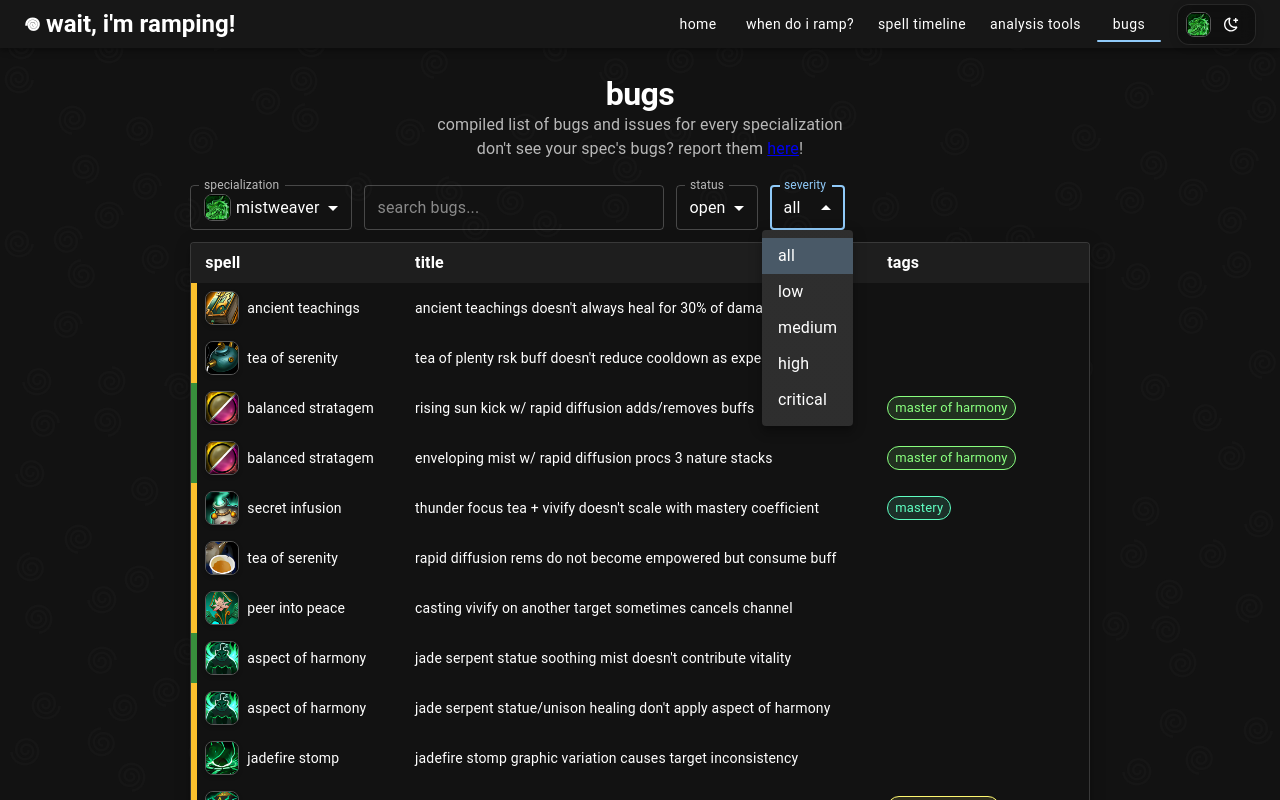
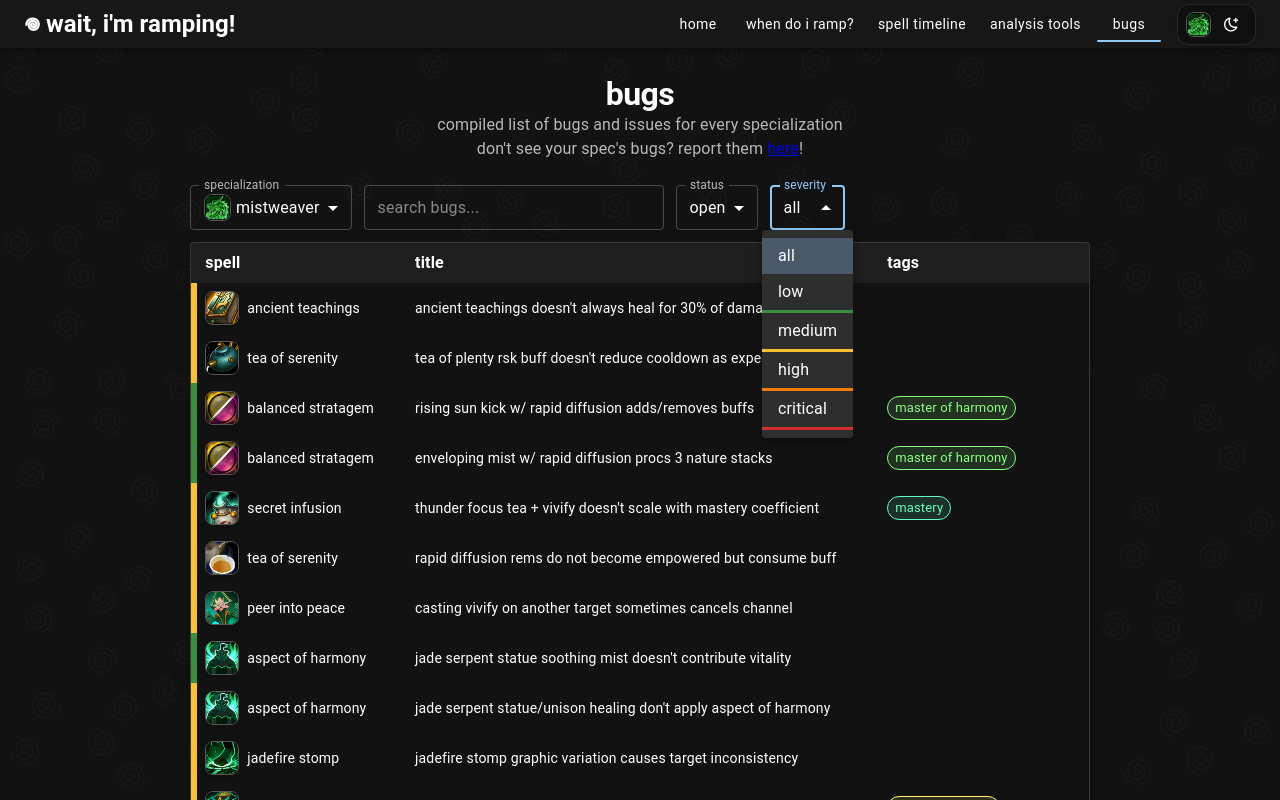
Before and after one commit to lolswirl/wait-im-ramping, a Next.js app: page /bugs in a window 1280 px wide. Both pictures are taken after a click on the element "all". Shown: the top 800 px of the page. Built offline with nearby package versions, Linux system fonts and the light colour scheme.

Commit message:
set border color for severity

```diff
--- a/src/components/BugFilters/BugFilters.tsx
+++ b/src/components/BugFilters/BugFilters.tsx
@@ -3,6 +3,7 @@ import { Box, FormControl, InputLabel, MenuItem, Select, TextField } from "@mui/
 import { GetTitle } from "../../util/stringManipulation";
 import SpecializationSelect from "../SpecializationSelect/SpecializationSelect";
 import { specialization } from "../../data/class/class";
+import { SEVERITY_COLORS } from "@data/bugs/bugs";
 
 interface BugFiltersProps {
     selectedSpec: specialization;
@@ -85,7 +86,7 @@ const BugFilters: React.FC<BugFiltersProps> = ({
                     sx={{ height: filtersHeight }}
                 >
                     {severities.map((severity) => (
-                        <MenuItem key={severity} value={severity}>
+                        <MenuItem key={severity} value={severity} sx={{ borderBottom: `3px solid ${SEVERITY_COLORS[severity]}` }}>
                             {GetTitle(severity)}
                         </MenuItem>
                     ))}
```
